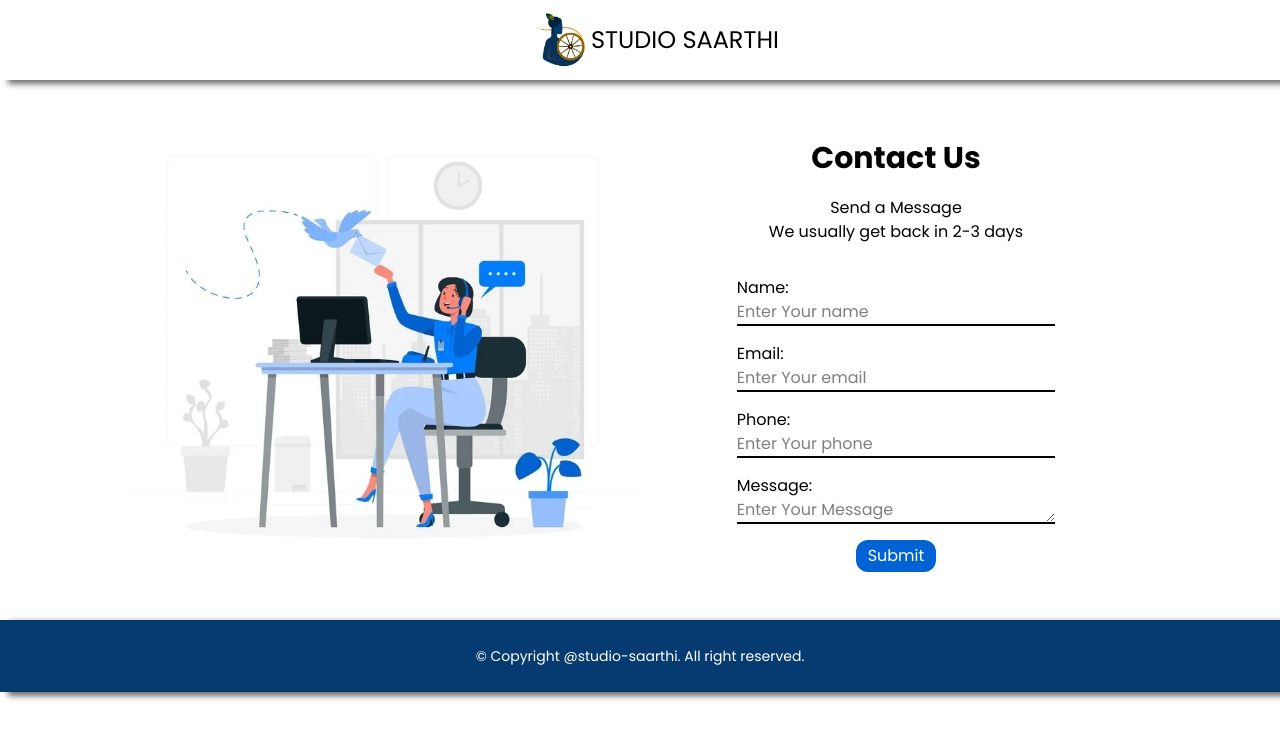
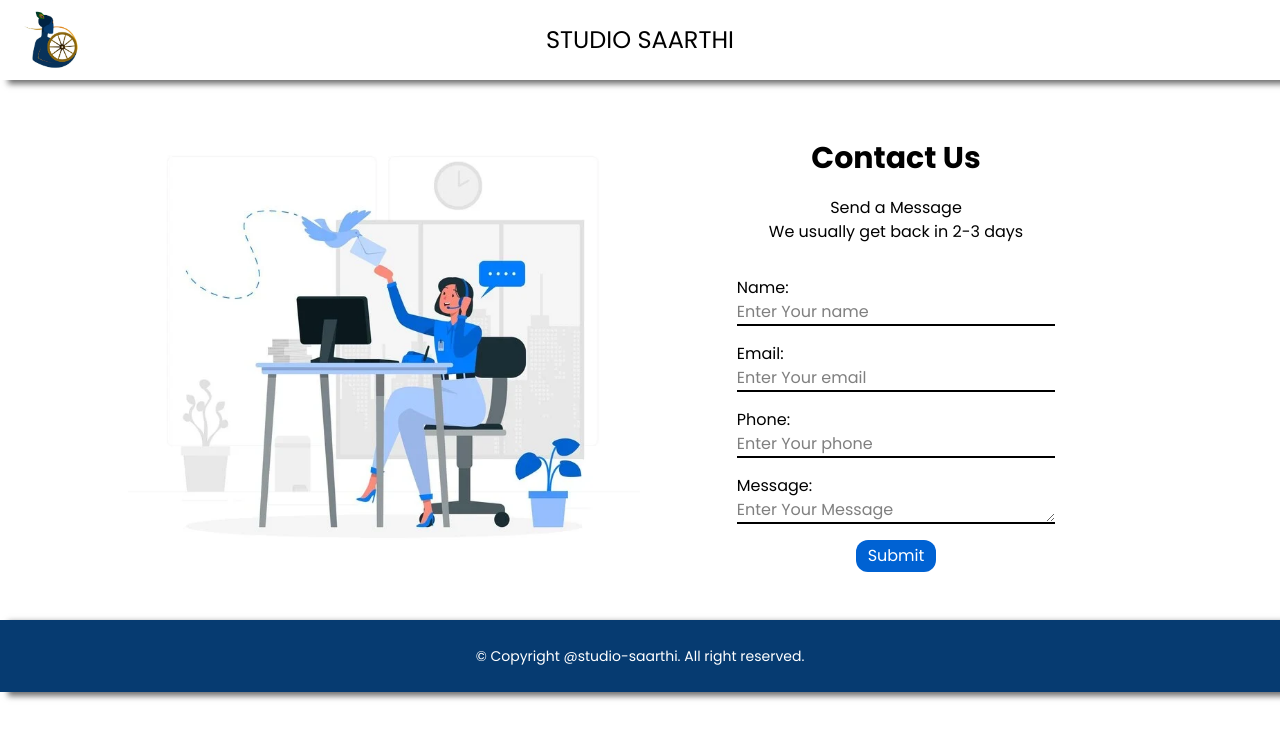
Before and after one commit to MadMax0417/saarthi-frontend-contact-us, a React (Vite) app: page / in a window 1280 px wide. Shown: the top 738 px of the page. Built offline with nearby package versions, Linux system fonts and the light colour scheme; no server answers.

Commit message:
abhi bhi ye ui/ux improvement hi chalu hai

```diff
--- a/src/components/Nav.jsx
+++ b/src/components/Nav.jsx
@@ -1,28 +1,22 @@
 import React from "react";
 import logo from "../assets/logo.webp";
-import { motion } from "motion/react";
 
 const Nav = () => {
   return (
-    <nav
-      className="flex h-20 items-center justify-center
-        gap-[10px] w-full shadow-[9px_3px_6px_1px_#0f0f0f99]"
-    >
-      <div
-        className="w-20 h-15 mr-0 justify-items-start"
-      >
+    <nav className="w-full h-20 bg-white shadow-[9px_3px_6px_1px_#0f0f0f99] flex items-center justify-center relative">
+
+      {/* Centered text */}
+      <div className="text-xl md:text-3xl lg:text-3xl xl:text-2xl text-center">
+        STUDIO SAARTHI
+      </div>
+
+      {/* Logo in the corner */}
+      <div className="absolute left-5 top-1/2 -translate-y-1/2 w-16 h-16">
         <img
           src={logo}
           alt="logo"
-          className=" h-[100%] w-[100%] object-contain ml-5"
+          className="w-full h-full object-contain"
         />
-      </div>
-
-      <div
-        className=" text-xl
-            md:text-3xl lg:text-3xl xl:text-2xl"
-      >
-        STUDIO SAARTHI
       </div>
     </nav>
   );
```
